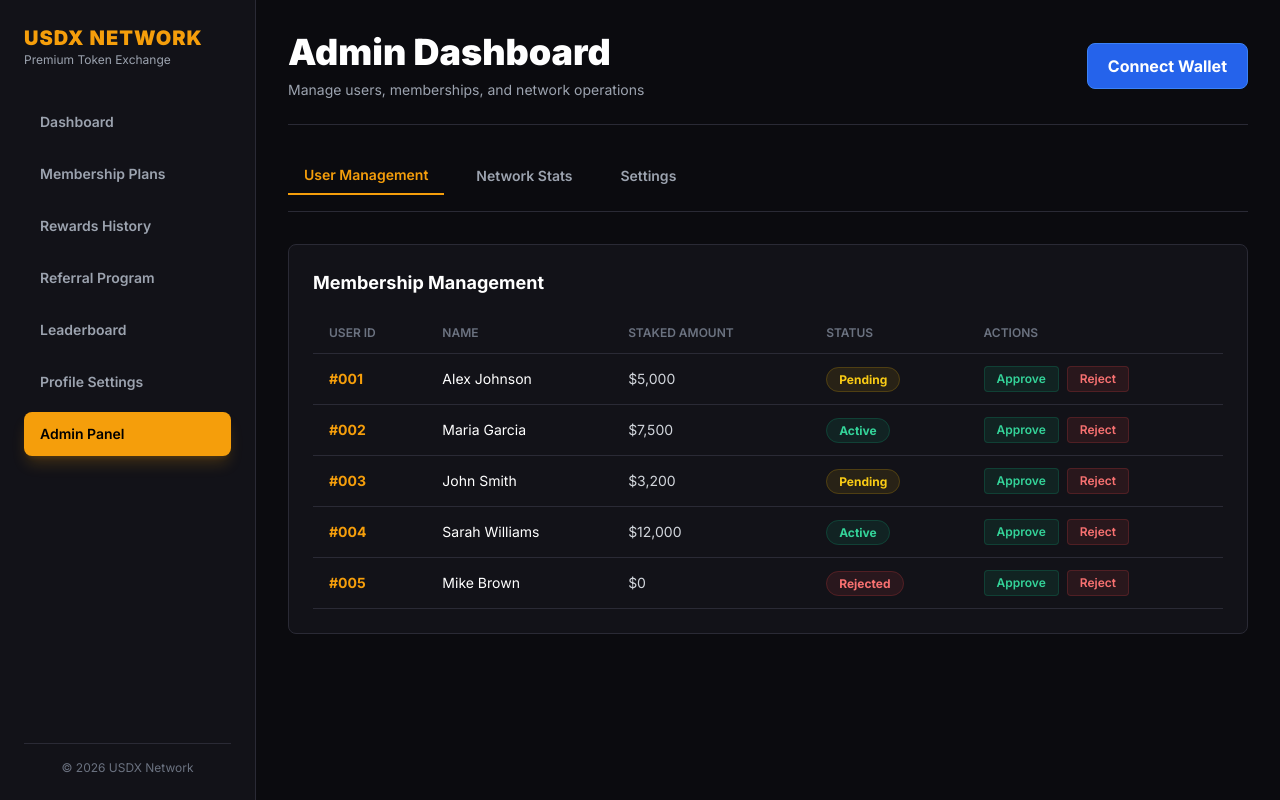
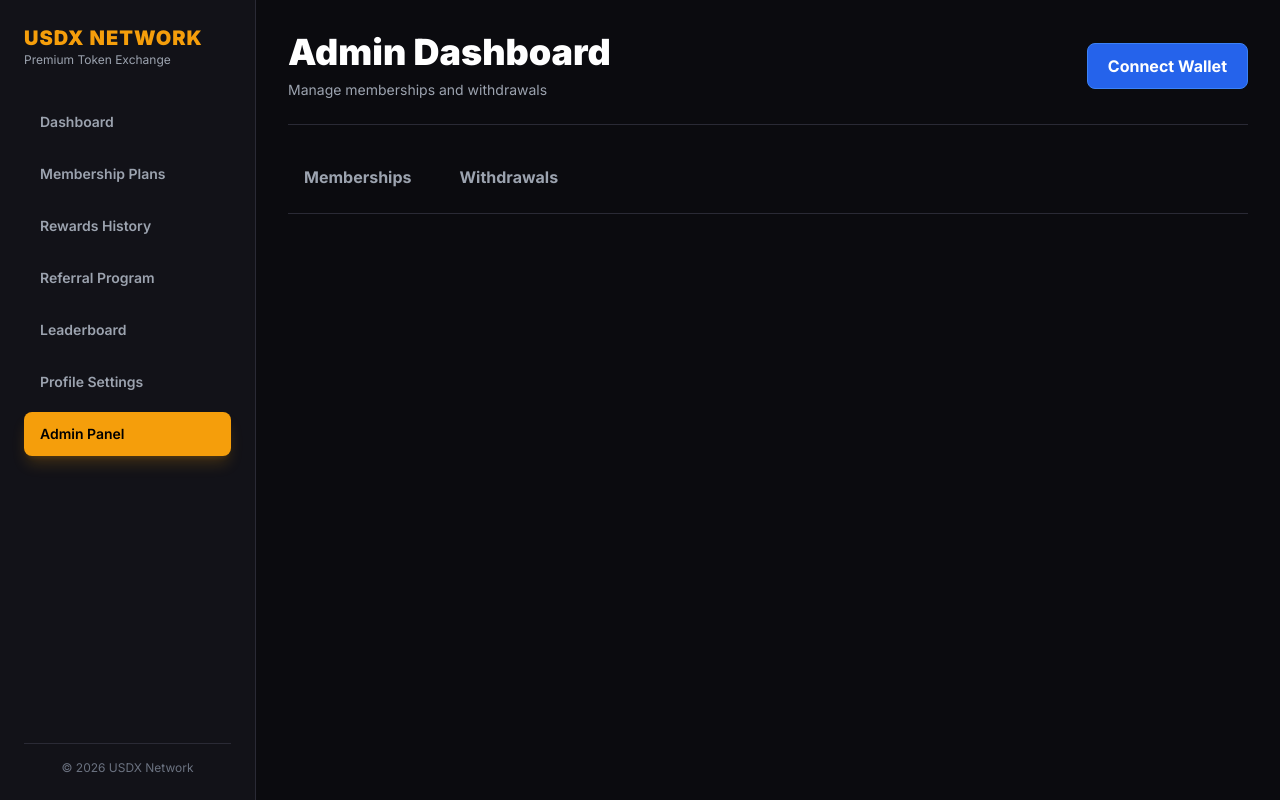
Before and after one commit to usdxofficialdev/-Dead-Token-Exchange-, a Next.js app: page /admin in a window 1280 px wide. Built offline with nearby package versions, Linux system fonts and the light colour scheme.

Commit message:
Update page.tsx

```diff
--- a/app/admin/page.tsx
+++ b/app/admin/page.tsx
@@ -1,115 +1,78 @@
 "use client";
 
-import React, { useState } from "react";
+import React, { useState, useEffect } from "react";
 import AppLayout from "../components/AppLayout";
 
 export default function AdminPage() {
   const [activeTab, setActiveTab] = useState("users");
+  const [membershipPurchases, setMembershipPurchases] = useState([]);
+  const [withdrawalRequests, setWithdrawalRequests] = useState([]);
 
-  const [users, setUsers] = useState([
-    { id: "#001", name: "Alex Johnson", status: "Pending", staked: "$5,000" },
-    { id: "#002", name: "Maria Garcia", status: "Active", staked: "$7,500" },
-    { id: "#003", name: "John Smith", status: "Pending", staked: "$3,200" },
-    { id: "#004", name: "Sarah Williams", status: "Active", staked: "$12,000" },
-    { id: "#005", name: "Mike Brown", status: "Rejected", staked: "$0" },
-  ]);
+  useEffect(() => {
+    const purchases = JSON.parse(localStorage.getItem("admin_membership_purchases") || "[]");
+    setMembershipPurchases(purchases);
 
-  const handleStatusChange = (id: string, newStatus: string) => {
-    setUsers(prev => prev.map(user =>
-      user.id === id ? { ...user, status: newStatus } : user
-    ));
+    const withdrawals = JSON.parse(localStorage.getItem("user_withdrawal_requests") || "[]");
+    setWithdrawalRequests(withdrawals);
+  }, []);
+
+  const handleApproveMembership = (idx: number) => {
+    const updated = [...membershipPurchases];
+    updated[idx].status = "Approved";
+    setMembershipPurchases(updated);
+    localStorage.setItem("admin_membership_purchases", JSON.stringify(updated));
+    alert("✅ Membership approved!");
   };
 
-  const getStatusColor = (status: string) => {
-    switch(status) {
-      case "Active":
-        return "bg-emerald-500/10 text-emerald-400 border-emerald-500/20";
-      case "Pending":
-        return "bg-yellow-500/10 text-yellow-400 border-yellow-500/20";
-      case "Rejected":
-        return "bg-red-500/10 text-red-400 border-red-500/20";
-      default:
-        return "bg-gray-500/10 text-gray-400 border-gray-500/20";
-    }
+  const handleApproveWithdrawal = (idx: number) => {
+    const updated = [...withdrawalRequests];
+    updated[idx].status = "Completed";
+    setWithdrawalRequests(updated);
+    localStorage.setItem("user_withdrawal_requests", JSON.stringify(updated));
+    alert("✅ Withdrawal approved!");
   };
 
   return (
-    <AppLayout
-      title="Admin Dashboard"
-      description="Manage users, memberships, and network operations"
-    >
-      {/* Tab Navigation */}
+    <AppLayout title="Admin Dashboard" description="Manage memberships and withdrawals">
       <div className="flex gap-4 mb-8 border-b border-[#2A2A35] pb-4">
-        <button
-          onClick={() => setActiveTab("users")}
-          className={`px-4 py-2 font-semibold text-sm transition-all ${
-            activeTab === "users"
-              ? "text-amber-500 border-b-2 border-amber-500"
-              : "text-gray-400 hover:text-white"
-          }`}
-        >
-          User Management
+        <button onClick={() => setActiveTab("memberships")} className={`px-4 py-2 font-bold ${activeTab === "memberships" ? "text-amber-500 border-b-2 border-amber-500" : "text-gray-400"}`}>
+          Memberships
         </button>
-        <button
-          onClick={() => setActiveTab("stats")}
-          className={`px-4 py-2 font-semibold text-sm transition-all ${
-            activeTab === "stats"
-              ? "text-amber-500 border-b-2 border-amber-500"
-              : "text-gray-400 hover:text-white"
-          }`}
-        >
-          Network Stats
-        </button>
-        <button
-          onClick={() => setActiveTab("settings")}
-          className={`px-4 py-2 font-semibold text-sm transition-all ${
-            activeTab === "settings"
-              ? "text-amber-500 border-b-2 border-amber-500"
-              : "text-gray-400 hover:text-white"
-          }`}
-        >
-          Settings
+        <button onClick={() => setActiveTab("withdrawals")} className={`px-4 py-2 font-bold ${activeTab === "withdrawals" ? "text-amber-500 border-b-2 border-amber-500" : "text-gray-400"}`}>
+          Withdrawals
         </button>
       </div>
 
-      {/* User Management Tab */}
-      {activeTab === "users" && (
+      {activeTab === "memberships" && (
         <div className="bg-[#121218] border border-[#2A2A35] rounded-lg p-6 overflow-x-auto">
-          <h3 className="text-lg font-bold mb-4 text-white">Membership Management</h3>
+          <h3 className="text-lg font-bold mb-4">Membership Purchases</h3>
           <table className="w-full text-sm">
-            <thead>
-              <tr className="border-b border-[#2A2A35]">
-                <th className="text-left py-3 px-4 text-gray-500 font-semibold text-xs uppercase">User ID</th>
-                <th className="text-left py-3 px-4 text-gray-500 font-semibold text-xs uppercase">Name</th>
-                <th className="text-left py-3 px-4 text-gray-500 font-semibold text-xs uppercase">Staked Amount</th>
-                <th className="text-left py-3 px-4 text-gray-500 font-semibold text-xs uppercase">Status</th>
-                <th className="text-left py-3 px-4 text-gray-500 font-semibold text-xs uppercase">Actions</th>
+            <thead className="border-b border-[#2A2A35]">
+              <tr>
+                <th className="text-left py-3 px-4 text-gray-500">Plan</th>
+                <th className="text-left py-3 px-4 text-gray-500">Amount</th>
+                <th className="text-left py-3 px-4 text-gray-500">TRX Hash</th>
+                <th className="text-left py-3 px-4 text-gray-500">Status</th>
+                <th className="text-left py-3 px-4 text-gray-500">Action</th>
               </tr>
             </thead>
-            <tbody>
-              {users.map((user) => (
-                <tr key={user.id} className="border-b border-[#2A2A35] hover:bg-black/20 transition-colors">
-                  <td className="py-3 px-4 text-amber-500 font-bold">{user.id}</td>
-                  <td className="py-3 px-4 text-white">{user.name}</td>
-                  <td className="py-3 px-4 text-gray-300">{user.staked}</td>
+            <tbody className="divide-y divide-[#2A2A35]">
+              {membershipPurchases.map((purchase, idx) => (
+                <tr key={idx} className="hover:bg-black/20">
+                  <td className="py-3 px-4 text-white font-bold">{purchase.plan}</td>
+                  <td className="py-3 px-4 text-amber-500">{purchase.amount}</td>
+                  <td className="py-3 px-4 text-xs font-mono text-gray-400">{purchase.txHash.slice(0, 20)}...</td>
                   <td className="py-3 px-4">
-                    <span className={`px-3 py-1 rounded-full text-xs font-bold border ${getStatusColor(user.status)}`}>
-                      {user.status}
+                    <span className={`px-2 py-1 rounded text-xs font-bold ${purchase.status === "Approved" ? "bg-emerald-500/10 text-emerald-400" : "bg-yellow-500/10 text-yellow-400"}`}>
+                      {purchase.status}
                     </span>
                   </td>
-                  <td className="py-3 px-4 flex gap-2">
-                    <button
-                      onClick={() => handleStatusChange(user.id, "Active")}
-                      className="bg-emerald-500/10 text-emerald-400 hover:bg-emerald-500/20 px-3 py-1 rounded text-xs font-semibold transition-all border border-emerald-500/20"
-                    >
-                      Approve
-                    </button>
-                    <button
-                      onClick={() => handleStatusChange(user.id, "Rejected")}
-                      className="bg-red-500/10 text-red-400 hover:bg-red-500/20 px-3 py-1 rounded text-xs font-semibold transition-all border border-red-500/20"
-                    >
-                      Reject
-                    </button>
+                  <td className="py-3 px-4">
+                    {purchase.status === "Pending" && (
+                      <button onClick={() => handleApproveMembership(idx)} className="bg-emerald-500 text-black px-3 py-1 rounded text-xs font-bold hover:bg-emerald-600">
+                        Approve
+                      </button>
+                    )}
                   </td>
                 </tr>
               ))}
@@ -118,86 +81,41 @@ export default function AdminPage() {
         </div>
       )}
 
-      {/* Network Stats Tab */}
-      {activeTab === "stats" && (
-        <div className="grid grid-cols-1 md:grid-cols-2 lg:grid-cols-4 gap-6">
-          <div className="bg-[#121218] border border-[#2A2A35] p-6 rounded-lg">
-            <p className="text-xs uppercase text-gray-500 font-semibold mb-2">Total Users</p>
-            <h3 className="text-3xl font-black text-white mb-2">1,245</h3>
-            <p className="text-xs text-gray-400">+45 this week</p>
-          </div>
-
-          <div className="bg-[#121218] border border-[#2A2A35] p-6 rounded-lg">
-            <p className="text-xs uppercase text-gray-500 font-semibold mb-2">Total Staked</p>
-            <h3 className="text-3xl font-black text-amber-500 mb-2">$2.5M</h3>
-            <p className="text-xs text-gray-400">+$250K this week</p>
-          </div>
-
-          <div className="bg-[#121218] border border-[#2A2A35] p-6 rounded-lg">
-            <p className="text-xs uppercase text-gray-500 font-semibold mb-2">Active Stakers</p>
-            <h3 className="text-3xl font-black text-emerald-400 mb-2">892</h3>
-            <p className="text-xs text-gray-400">71.6% of users</p>
-          </div>
-
-          <div className="bg-[#121218] border border-[#2A2A35] p-6 rounded-lg">
-            <p className="text-xs uppercase text-gray-500 font-semibold mb-2">Avg APY</p>
-            <h3 className="text-3xl font-black text-blue-400 mb-2">9.2%</h3>
-            <p className="text-xs text-gray-400">Network wide</p>
-          </div>
-        </div>
-      )}
-
-      {/* Settings Tab */}
-      {activeTab === "settings" && (
-        <div className="grid grid-cols-1 lg:grid-cols-2 gap-6">
-          <div className="bg-[#121218] border border-[#2A2A35] rounded-lg p-6">
-            <h3 className="text-lg font-bold text-amber-500 mb-4">Network Settings</h3>
-            <div className="space-y-4">
-              <div>
-                <label className="block text-xs uppercase text-gray-500 font-semibold mb-2">Min Staking Amount</label>
-                <input
-                  type="number"
-                  defaultValue="10"
-                  className="w-full bg-black/40 border border-[#2A2A35] rounded-lg px-4 py-3 text-sm text-white outline-none focus:border-amber-500/50"
-                />
-              </div>
-              <div>
-                <label className="block text-xs uppercase text-gray-500 font-semibold mb-2">Base APY Rate</label>
-                <input
-                  type="number"
-                  defaultValue="5"
-                  step="0.1"
-                  className="w-full bg-black/40 border border-[#2A2A35] rounded-lg px-4 py-3 text-sm text-white outline-none focus:border-amber-500/50"
-                />
-              </div>
-              <button className="w-full bg-amber-500 text-black font-bold py-3 rounded-lg hover:bg-amber-600 transition-all">
-                Save Settings
-              </button>
-            </div>
-          </div>
-
-          <div className="bg-[#121218] border border-[#2A2A35] rounded-lg p-6">
-            <h3 className="text-lg font-bold text-amber-500 mb-4">System Info</h3>
-            <div className="space-y-3">
-              <div className="flex justify-between items-center">
-                <span className="text-sm text-gray-400">System Status:</span>
-                <span className="text-sm font-bold text-emerald-400">● Operational</span>
-              </div>
-              <div className="flex justify-between items-center">
-                <span className="text-sm text-gray-400">Last Update:</span>
-                <span className="text-sm text-gray-300">Jun 24, 2026</span>
-              </div>
-              <div className="flex justify-between items-center">
-                <span className="text-sm text-gray-400">Version:</span>
-                <span className="text-sm text-gray-300">v1.0.0</span>
-              </div>
-              <div className="border-t border-[#2A2A35] pt-3 mt-3">
-                <button className="w-full border border-amber-500 text-amber-500 font-bold py-2 rounded-lg hover:bg-amber-500/10 transition-all text-sm">
-                  View Full Logs
-                </button>
-              </div>
-            </div>
-          </div>
+      {activeTab === "withdrawals" && (
+        <div className="bg-[#121218] border border-[#2A2A35] rounded-lg p-6 overflow-x-auto">
+          <h3 className="text-lg font-bold mb-4">Withdrawal Requests</h3>
+          <table className="w-full text-sm">
+            <thead className="border-b border-[#2A2A35]">
+              <tr>
+                <th className="text-left py-3 px-4 text-gray-500">Amount</th>
+                <th className="text-left py-3 px-4 text-gray-500">Address</th>
+                <th className="text-left py-3 px-4 text-gray-500">Status</th>
+                <th className="text-left py-3 px-4 text-gray-500">Date</th>
+                <th className="text-left py-3 px-4 text-gray-500">Action</th>
+              </tr>
+            </thead>
+            <tbody className="divide-y divide-[#2A2A35]">
+              {withdrawalRequests.map((request, idx) => (
+                <tr key={idx} className="hover:bg-black/20">
+                  <td className="py-3 px-4 text-emerald-400 font-bold">{request.amount}</td>
+                  <td className="py-3 px-4 text-xs font-mono text-gray-400">{request.recipient.slice(0, 20)}...</td>
+                  <td className="py-3 px-4">
+                    <span className={`px-2 py-1 rounded text-xs font-bold ${request.status === "Completed" ? "bg-emerald-500/10 text-emerald-400" : "bg-yellow-500/10 text-yellow-400"}`}>
+                      {request.status}
+                    </span>
+                  </td>
+                  <td className="py-3 px-4 text-gray-400">{request.date}</td>
+                  <td className="py-3 px-4">
+                    {request.status === "Pending" && (
+                      <button onClick={() => handleApproveWithdrawal(idx)} className="bg-emerald-500 text-black px-3 py-1 rounded text-xs font-bold hover:bg-emerald-600">
+                        Approve
+                      </button>
+                    )}
+                  </td>
+                </tr>
+              ))}
+            </tbody>
+          </table>
         </div>
       )}
     </AppLayout>
```
